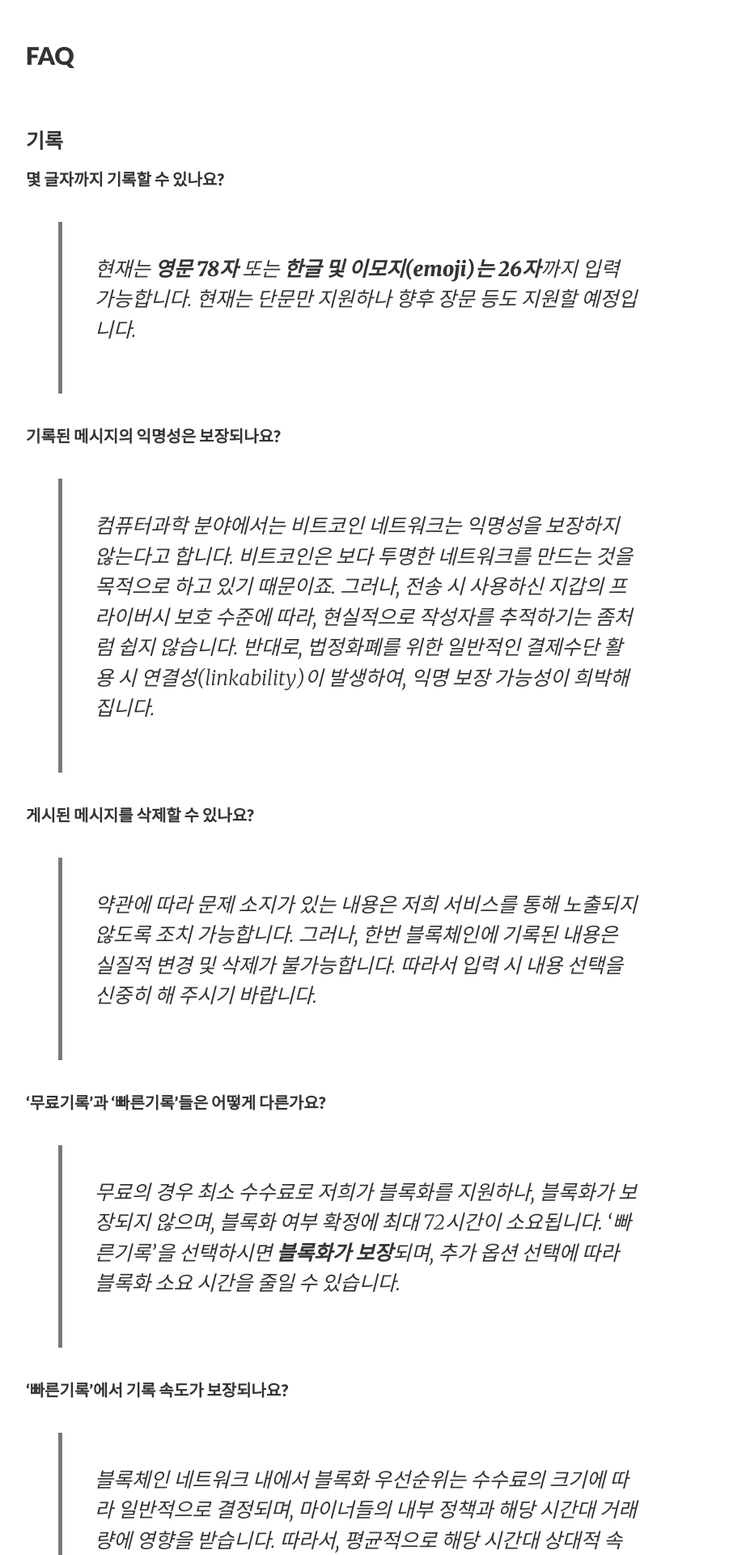
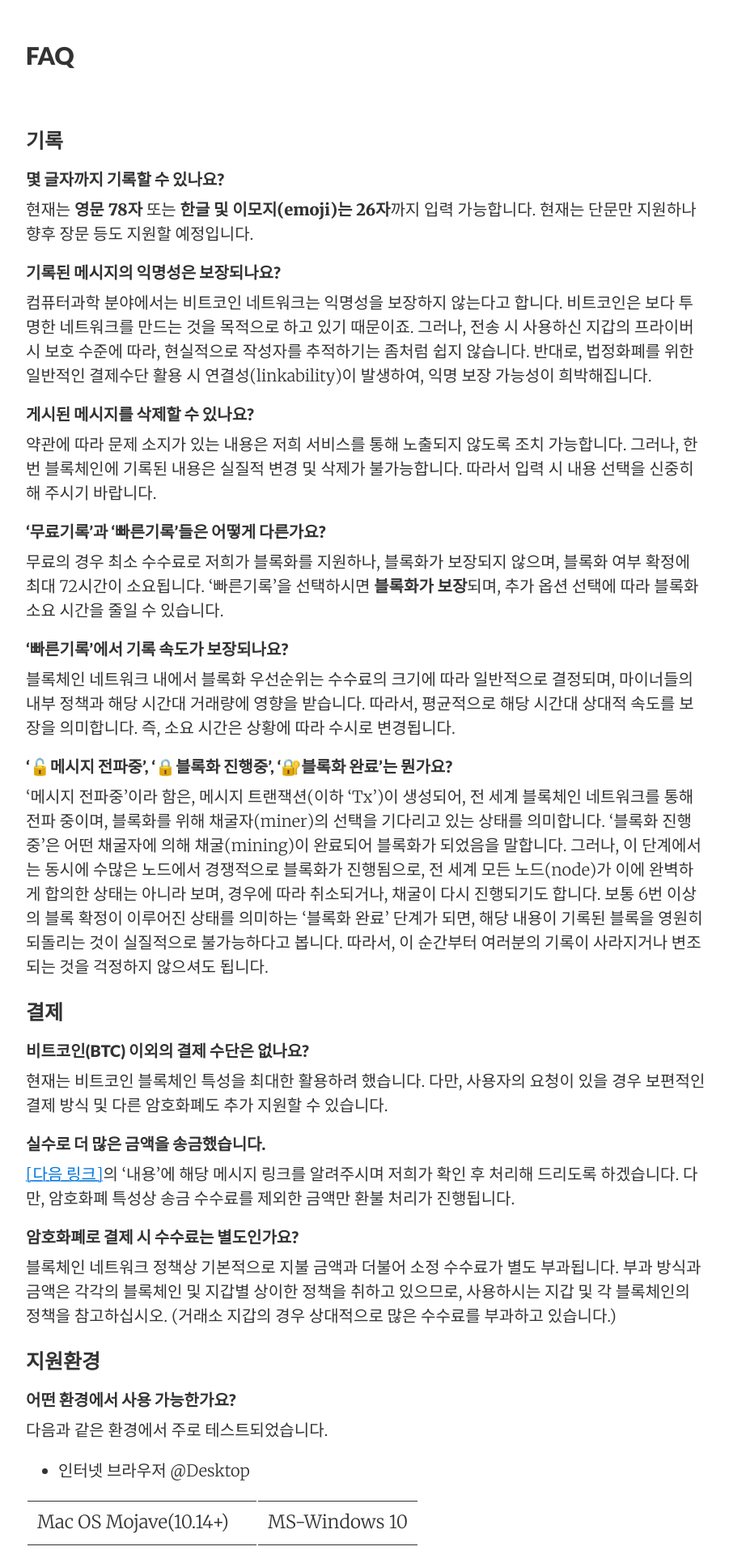
Before and after one commit to foreverit/foreverit.github.io, a Jekyll site: the page built from faq.md, in a window 1280 px wide. Shown: the top 1920 px of the page at 81% size, without its empty margins (188-1089 px from the left). Built offline with Jekyll 4.4.1, drawn with Linux system fonts in a browser that asks for light colours.

Commit message:
Update faq.md

```diff
--- a/faq.md
+++ b/faq.md
@@ -12,30 +12,30 @@ categories:
 
 #### 몇 글자까지 기록할 수 있나요?
 
-> 현재는 **영문 78자** 또는 **한글 및 이모지\(emoji\)는 26자**까지 입력 가능합니다. 현재는 단문만 지원하나 향후 장문 등도 지원할 예정입니다.
+현재는 **영문 78자** 또는 **한글 및 이모지\(emoji\)는 26자**까지 입력 가능합니다. 현재는 단문만 지원하나 향후 장문 등도 지원할 예정입니다.
 
 #### 기록된 메시지의 익명성은 보장되나요?
 
-> 컴퓨터과학 분야에서는 비트코인 네트워크는 익명성을 보장하지 않는다고 합니다. 비트코인은 보다 투명한 네트워크를 만드는 것을 목적으로 하고 있기 때문이죠. 그러나, 전송 시 사용하신 지갑의 프라이버시 보호 수준에 따라, 현실적으로 작성자를 추적하기는 좀처럼 쉽지 않습니다. 반대로, 법정화폐를 위한 일반적인 결제수단 활용 시 연결성\(linkability\)이 발생하여, 익명 보장 가능성이 희박해집니다.
+컴퓨터과학 분야에서는 비트코인 네트워크는 익명성을 보장하지 않는다고 합니다. 비트코인은 보다 투명한 네트워크를 만드는 것을 목적으로 하고 있기 때문이죠. 그러나, 전송 시 사용하신 지갑의 프라이버시 보호 수준에 따라, 현실적으로 작성자를 추적하기는 좀처럼 쉽지 않습니다. 반대로, 법정화폐를 위한 일반적인 결제수단 활용 시 연결성\(linkability\)이 발생하여, 익명 보장 가능성이 희박해집니다.
 
 #### 게시된 메시지를 삭제할 수 있나요?
 
-> 약관에 따라 문제 소지가 있는 내용은 저희 서비스를 통해 노출되지 않도록 조치 가능합니다. 그러나, 한번 블록체인에 기록된 내용은 실질적 변경 및 삭제가 불가능합니다. 따라서 입력 시 내용 선택을 신중히 해 주시기 바랍니다.
+약관에 따라 문제 소지가 있는 내용은 저희 서비스를 통해 노출되지 않도록 조치 가능합니다. 그러나, 한번 블록체인에 기록된 내용은 실질적 변경 및 삭제가 불가능합니다. 따라서 입력 시 내용 선택을 신중히 해 주시기 바랍니다.
 
 #### ‘무료기록’과 ‘빠른기록’들은 어떻게 다른가요?
 
-> 무료의 경우 최소 수수료로 저희가 블록화를 지원하나, 블록화가 보장되지 않으며, 블록화 여부 확정에 최대 72시간이 소요됩니다. ‘빠른기록’을 선택하시면 **블록화가 보장**되며, 추가 옵션 선택에 따라 블록화 소요 시간을 줄일 수 있습니다.
+무료의 경우 최소 수수료로 저희가 블록화를 지원하나, 블록화가 보장되지 않으며, 블록화 여부 확정에 최대 72시간이 소요됩니다. ‘빠른기록’을 선택하시면 **블록화가 보장**되며, 추가 옵션 선택에 따라 블록화 소요 시간을 줄일 수 있습니다.
 
 #### ‘빠른기록’에서 기록 속도가 보장되나요?
 
-> 블록체인 네트워크 내에서 블록화 우선순위는 수수료의 크기에 따라 일반적으로 결정되며, 마이너들의 내부 정책과 해당 시간대 거래량에 영향을 받습니다. 따라서, 평균적으로 해당 시간대 상대적 속도를 보장을 의미합니다. 즉, 소요 시간은 상황에 따라 수시로 변경됩니다.
+블록체인 네트워크 내에서 블록화 우선순위는 수수료의 크기에 따라 일반적으로 결정되며, 마이너들의 내부 정책과 해당 시간대 거래량에 영향을 받습니다. 따라서, 평균적으로 해당 시간대 상대적 속도를 보장을 의미합니다. 즉, 소요 시간은 상황에 따라 수시로 변경됩니다.
 
 #### '🔓메시지 전파중', '🔒블록화 진행중', '🔐블록화 완료'는 뭔가요?
 <!--
 ### ‘mempool에만 존재’, ‘mining 시작’, ‘6 confirmed 이상’ 은 뭔가요?
 -->
 
-> '메시지 전파중'이라 함은, 메시지 트랜잭션\(이하 ‘Tx’\)이 생성되어, 전 세계 블록체인 네트워크를 통해 전파 중이며, 블록화를 위해 채굴자\(miner\)의 선택을 기다리고 있는 상태를 의미합니다. '블록화 진행중'은 어떤 채굴자에 의해 채굴\(mining\)이 완료되어 블록화가 되었음을 말합니다. 그러나, 이 단계에서는 동시에 수많은 노드에서 경쟁적으로 블록화가 진행됨으로, 전 세계 모든 노드\(node\)가 이에 완벽하게 합의한 상태는 아니라 보며, 경우에 따라 취소되거나, 채굴이 다시 진행되기도 합니다. 보통 6번 이상의 블록 확정이 이루어진 상태를 의미하는 '블록화 완료' 단계가 되면, 해당 내용이 기록된 블록을 영원히 되돌리는 것이 실질적으로 불가능하다고 봅니다. 따라서, 이 순간부터 여러분의 기록이 사라지거나 변조되는 것을 걱정하지 않으셔도 됩니다.
+'메시지 전파중'이라 함은, 메시지 트랜잭션\(이하 ‘Tx’\)이 생성되어, 전 세계 블록체인 네트워크를 통해 전파 중이며, 블록화를 위해 채굴자\(miner\)의 선택을 기다리고 있는 상태를 의미합니다. '블록화 진행중'은 어떤 채굴자에 의해 채굴\(mining\)이 완료되어 블록화가 되었음을 말합니다. 그러나, 이 단계에서는 동시에 수많은 노드에서 경쟁적으로 블록화가 진행됨으로, 전 세계 모든 노드\(node\)가 이에 완벽하게 합의한 상태는 아니라 보며, 경우에 따라 취소되거나, 채굴이 다시 진행되기도 합니다. 보통 6번 이상의 블록 확정이 이루어진 상태를 의미하는 '블록화 완료' 단계가 되면, 해당 내용이 기록된 블록을 영원히 되돌리는 것이 실질적으로 불가능하다고 봅니다. 따라서, 이 순간부터 여러분의 기록이 사라지거나 변조되는 것을 걱정하지 않으셔도 됩니다.
 <!--
 메시지 트랜잭션\(이하 ‘Tx’\)이 생성되면, 블록체인 네트워크를 통해 전파가 시작되며, 우선 전세계의 블록체인 노드의 mempool\(Memory Pool\)이라는 저장소에서 대기를 하게 되며, 블록화되기 위해 마이너들의 선택을 기다리게 됩니다. 마이너들에 의해서 마이닝이 완료되면, 블록화가 되었다는 것을 의미합니다. 그러나, 이 단계에서는 동시에 수 많은 노드에서 경쟁적으로 블록화 작업이 이루어지는 관계로, 완벽하게 모든 노드가 이에 합의한 상태는 아니라 보며, 경우에 따라서는 취소가 되거나, 재마이닝이 되기도 합니다. 그러나, 그러한 과정이 지속적으로 진행되어, 보통 ‘6+ confirmed’이 이루어졌을 경우에는, 해당 내용이 기록된 블록은 영원히 되돌리는 것이 실질적으로 불가능하다고 봅니다. 따라서, 이 순간부터는 여러분의 기록이 사라지거나 변조되는 것을 걱정하지 않으셔도 됩니다.
 -->
@@ -45,22 +45,22 @@ categories:
 
 #### 비트코인\(BTC\) 이외의 결제 수단은 없나요?
 
-> 현재는 비트코인 블록체인 특성을 최대한 활용하려 했습니다. 다만, 사용자의 요청이 있을 경우 보편적인 결제 방식 및 다른 암호화폐도 추가 지원할 수 있습니다.
+현재는 비트코인 블록체인 특성을 최대한 활용하려 했습니다. 다만, 사용자의 요청이 있을 경우 보편적인 결제 방식 및 다른 암호화폐도 추가 지원할 수 있습니다.
 
 #### 실수로 더 많은 금액을 송금했습니다.
 
-> <a href="https://goo.gl/HrKH6N" target="_blank">[다음 링크]</a>의 '내용'에 해당 메시지 링크를 알려주시며 저희가 확인 후 처리해 드리도록 하겠습니다. 다만, 암호화폐 특성상 송금 수수료를 제외한 금액만 환불 처리가 진행됩니다.
+<a href="https://goo.gl/HrKH6N" target="_blank">[다음 링크]</a>의 '내용'에 해당 메시지 링크를 알려주시며 저희가 확인 후 처리해 드리도록 하겠습니다. 다만, 암호화폐 특성상 송금 수수료를 제외한 금액만 환불 처리가 진행됩니다.
 
 #### 암호화폐로 결제 시 수수료는 별도인가요?
 
-> 블록체인 네트워크 정책상 기본적으로 지불 금액과 더불어 소정 수수료가 별도 부과됩니다. 부과 방식과 금액은 각각의 블록체인 및 지갑별 상이한 정책을 취하고 있으므로, 사용하시는 지갑 및 각 블록체인의 정책을 참고하십시오. \(거래소 지갑의 경우 상대적으로 많은 수수료를 부과하고 있습니다.\)
+블록체인 네트워크 정책상 기본적으로 지불 금액과 더불어 소정 수수료가 별도 부과됩니다. 부과 방식과 금액은 각각의 블록체인 및 지갑별 상이한 정책을 취하고 있으므로, 사용하시는 지갑 및 각 블록체인의 정책을 참고하십시오. \(거래소 지갑의 경우 상대적으로 많은 수수료를 부과하고 있습니다.\)
 <br>
 
 ### 지원환경
 
 #### 어떤 환경에서 사용 가능한가요?
 
-> 다음과 같은 환경에서 주로 테스트되었습니다.
+다음과 같은 환경에서 주로 테스트되었습니다.
 
 * 인터넷 브라우저 @Desktop
 
```
